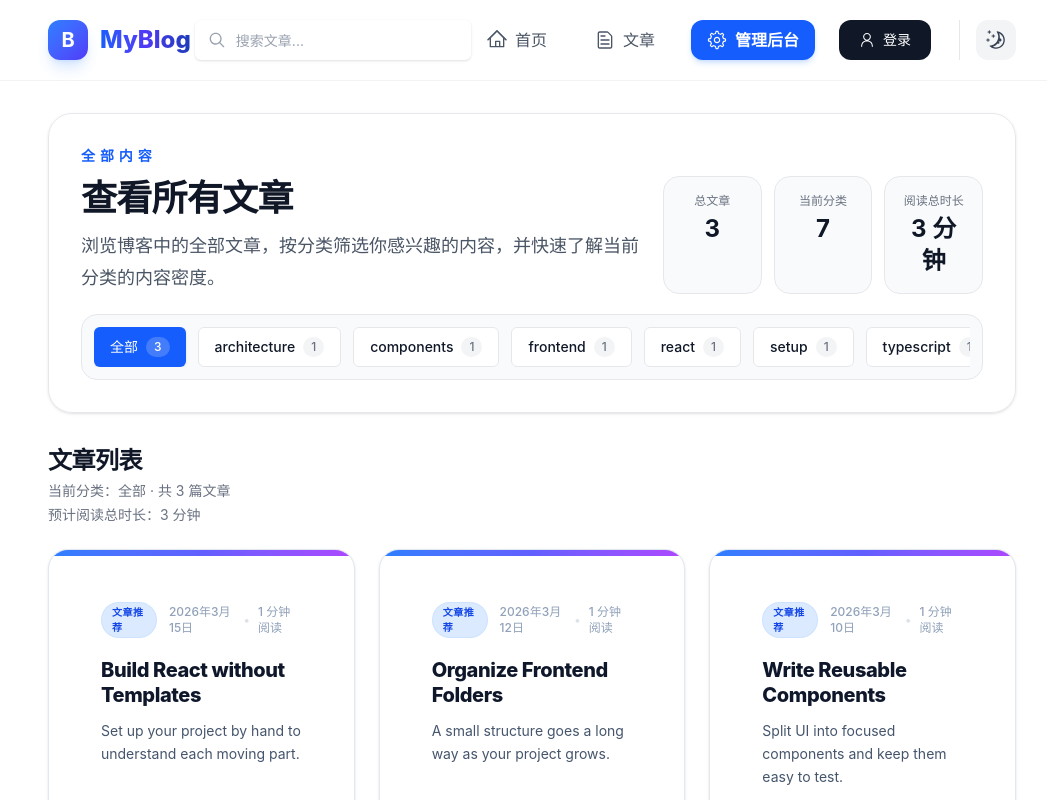
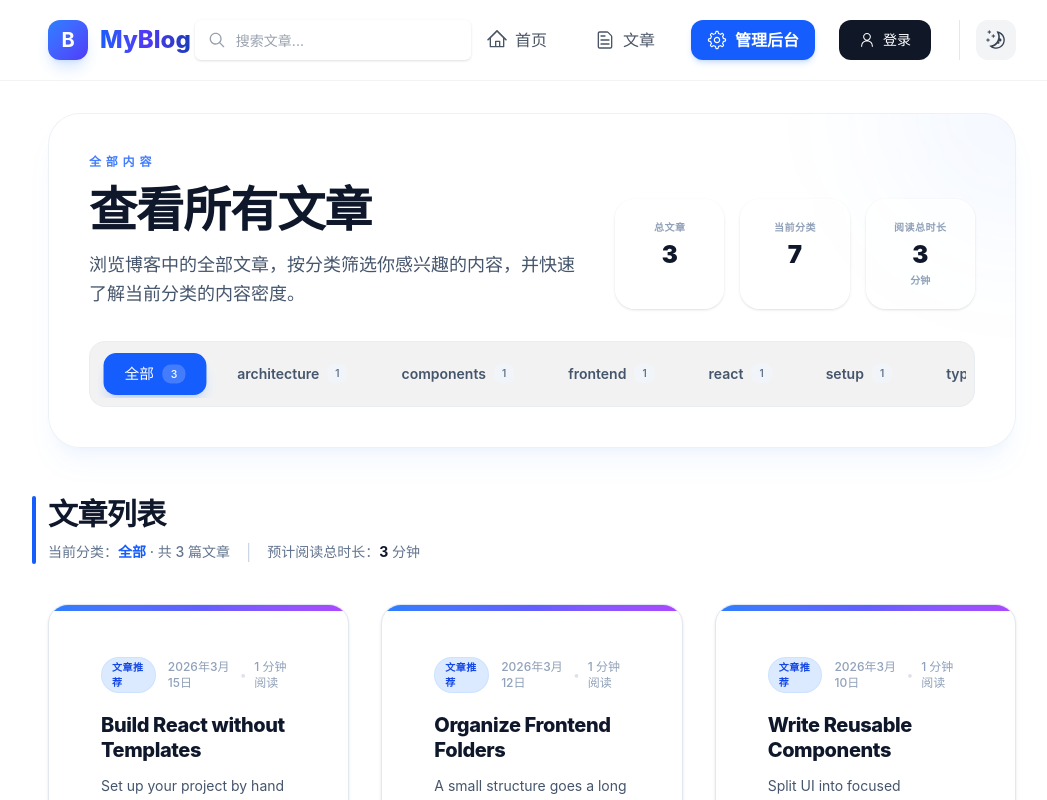
Before and after one commit to BqLee-AI/blog-FE, a React (Vite) app: page /articles in a window 1280 px wide. Shown: the top 800 px of the page, without its empty margins (108-1155 px from the left). Built offline with nearby package versions, Linux system fonts and the light colour scheme; no server answers.

Commit message:
style: 优化文章列表页视觉设计，保持设计系统一致性

```diff
--- a/src/pages/ArticlesPage.tsx
+++ b/src/pages/ArticlesPage.tsx
@@ -50,41 +50,44 @@ export default function ArticlesPage() {
   );
 
   return (
-    <div>
-      <header className="mb-8 space-y-5 rounded-3xl border border-gray-200 dark:border-gray-800 bg-white/80 dark:bg-gray-900/80 p-6 shadow-sm backdrop-blur md:p-8">
-        <div className="flex flex-col gap-4 md:flex-row md:items-end md:justify-between">
+    <div className="animate-fade-in">
+      <header className="mb-12 space-y-6 rounded-[2rem] border border-slate-200/60 dark:border-slate-800/60 bg-white/40 dark:bg-slate-900/40 p-8 shadow-xl shadow-blue-500/5 backdrop-blur-xl md:p-10 relative overflow-hidden">
+        <div className="absolute top-0 right-0 w-64 h-64 bg-blue-500/5 rounded-full blur-3xl -mr-32 -mt-32" />
+
+        <div className="relative z-10 flex flex-col gap-6 md:flex-row md:items-end md:justify-between">
           <div>
-            <p className="text-blue-600 dark:text-blue-400 font-bold text-sm tracking-[0.35em] uppercase mb-3">
+            <p className="text-blue-600 dark:text-blue-400 font-extrabold text-xs tracking-[0.4em] uppercase mb-4 opacity-80">
               全部内容
             </p>
-            <h1 className="text-3xl md:text-4xl font-bold text-gray-900 dark:text-white">
+            <h1 className="text-3xl md:text-5xl font-black text-slate-900 dark:text-white tracking-tight">
               查看所有文章
             </h1>
-            <p className="text-base md:text-lg text-gray-600 dark:text-gray-400 mt-3 max-w-3xl leading-8">
+            <p className="text-base md:text-lg text-slate-600 dark:text-slate-400 mt-4 max-w-3xl leading-relaxed font-medium">
               浏览博客中的全部文章，按分类筛选你感兴趣的内容，并快速了解当前分类的内容密度。
             </p>
           </div>
 
-          <div className="grid grid-cols-3 gap-3 text-center md:min-w-[320px]">
-            <div className="rounded-2xl bg-gray-50 dark:bg-gray-800 p-4 border border-gray-200 dark:border-gray-700">
-              <p className="text-xs text-gray-500 dark:text-gray-400 mb-1">总文章</p>
-              <p className="text-2xl font-bold text-gray-900 dark:text-white">{posts.length}</p>
+          <div className="grid grid-cols-3 gap-4 text-center md:min-w-[360px]">
+            <div className="rounded-[1.25rem] bg-white/60 dark:bg-slate-900/60 p-5 border border-white dark:border-slate-800 shadow-sm">
+              <p className="text-[10px] font-bold text-slate-400 dark:text-slate-500 mb-1 uppercase tracking-wider">总文章</p>
+              <p className="text-2xl font-black text-slate-900 dark:text-white">{posts.length}</p>
             </div>
-            <div className="rounded-2xl bg-gray-50 dark:bg-gray-800 p-4 border border-gray-200 dark:border-gray-700">
-              <p className="text-xs text-gray-500 dark:text-gray-400 mb-1">当前分类</p>
-              <p className="text-2xl font-bold text-gray-900 dark:text-white">
+            <div className="rounded-[1.25rem] bg-white/60 dark:bg-slate-900/60 p-5 border border-white dark:border-slate-800 shadow-sm">
+              <p className="text-[10px] font-bold text-slate-400 dark:text-slate-500 mb-1 uppercase tracking-wider">当前分类</p>
+              <p className="text-2xl font-black text-slate-900 dark:text-white">
                 {activeCategory === "全部" ? categories.length - 1 : 1}
               </p>
             </div>
-            <div className="rounded-2xl bg-gray-50 dark:bg-gray-800 p-4 border border-gray-200 dark:border-gray-700">
-              <p className="text-xs text-gray-500 dark:text-gray-400 mb-1">阅读总时长</p>
-              <p className="text-2xl font-bold text-gray-900 dark:text-white">{totalReadingMinutes} 分钟</p>
+            <div className="rounded-[1.25rem] bg-white/60 dark:bg-slate-900/60 p-5 border border-white dark:border-slate-800 shadow-sm">
+              <p className="text-[10px] font-bold text-slate-400 dark:text-slate-500 mb-1 uppercase tracking-wider">阅读总时长</p>
+              <p className="text-2xl font-black text-slate-900 dark:text-white">{totalReadingMinutes}</p>
+              <p className="text-[10px] font-bold text-slate-400 mt-0.5">分钟</p>
             </div>
           </div>
         </div>
 
-        <nav className="rounded-2xl bg-gray-50 dark:bg-gray-800 p-3 border border-gray-200 dark:border-gray-700">
-          <div className="flex items-center gap-3 overflow-x-auto whitespace-nowrap">
+        <nav className="relative z-10 rounded-2xl bg-slate-950/5 dark:bg-white/5 p-2 backdrop-blur-sm mt-8 border border-slate-200/50 dark:border-slate-800/50">
+          <div className="flex items-center gap-3 overflow-x-auto whitespace-nowrap px-2 py-1 no-scrollbar">
             {categories.map((category) => {
               const isActive = category === activeCategory;
               const categoryCount = category === "全部" ? posts.length : categoryCounts.get(category) ?? 0;
@@ -97,16 +100,16 @@ export default function ArticlesPage() {
                   variant={isActive ? "default" : "ghost"}
                   className={
                     isActive
-                      ? "inline-flex items-center gap-2 rounded-full px-4 py-2 font-medium shadow-sm"
-                      : "inline-flex items-center gap-2 rounded-full bg-white dark:bg-gray-900 px-4 py-2 text-gray-700 dark:text-gray-300 border border-gray-200 dark:border-gray-700 hover:border-blue-300 dark:hover:border-blue-700 hover:text-blue-600 dark:hover:text-blue-400 transition-colors"
+                      ? "inline-flex items-center gap-2 rounded-xl px-5 py-2.5 font-bold shadow-lg shadow-blue-500/20 bg-blue-600 hover:bg-blue-700 transition-all scale-105"
+                      : "inline-flex items-center gap-2 rounded-xl bg-transparent px-5 py-2.5 text-slate-600 dark:text-slate-400 font-semibold hover:bg-blue-50 dark:hover:bg-blue-900/20 hover:text-blue-600 dark:hover:text-blue-400 transition-all border border-transparent hover:border-blue-200 dark:hover:border-blue-800"
                   }
                 >
                   {category}
                   <span
                     className={
                       isActive
-                        ? "rounded-full bg-white/20 px-2 py-0.5 text-xs"
-                        : "rounded-full bg-gray-100 dark:bg-gray-700 px-2 py-0.5 text-xs text-gray-500 dark:text-gray-300"
+                        ? "rounded-lg bg-white/20 px-2 py-0.5 text-[10px]"
+                        : "rounded-lg bg-slate-100 dark:bg-slate-800 px-2 py-0.5 text-[10px] text-slate-500 dark:text-slate-400 group-hover:bg-blue-100 dark:group-hover:bg-blue-900"
                     }
                   >
                     {categoryCount}
@@ -119,32 +122,36 @@ export default function ArticlesPage() {
       </header>
 
       <section>
-        <div className="flex items-end justify-between gap-4 mb-6">
-          <div>
-            <h2 className="text-xl md:text-2xl font-bold text-gray-900 dark:text-white">文章列表</h2>
-            <p className="text-sm text-gray-500 dark:text-gray-400 mt-1">
-              当前分类：{activeCategory} · 共 {visiblePosts.length} 篇文章
-            </p>
-            <p className="text-sm text-gray-500 dark:text-gray-400 mt-1">
-              预计阅读总时长：{totalReadingMinutes} 分钟
-            </p>
+        <div className="flex items-end justify-between gap-4 mb-10">
+          <div className="relative">
+            <div className="absolute -left-4 top-0 bottom-0 w-1 bg-blue-600 rounded-full" />
+            <h2 className="text-2xl md:text-3xl font-black text-slate-900 dark:text-white tracking-tight">文章列表</h2>
+            <div className="flex flex-col md:flex-row md:items-center gap-2 md:gap-4 mt-2">
+              <p className="text-sm text-slate-500 dark:text-slate-400 font-medium">
+                当前分类：<span className="text-blue-600 dark:text-blue-400 font-bold">{activeCategory}</span> · 共 {visiblePosts.length} 篇文章
+              </p>
+              <span className="hidden md:inline text-slate-300 dark:text-slate-700">|</span>
+              <p className="text-sm text-slate-500 dark:text-slate-400 font-medium">
+                预计阅读总时长：<span className="text-slate-900 dark:text-white font-bold">{totalReadingMinutes}</span> 分钟
+              </p>
+            </div>
           </div>
         </div>
 
         {isLoading ? (
-          <div className="flex items-center justify-center min-h-[300px]">
+          <div className="flex items-center justify-center min-h-[400px]">
             <div className="text-center">
-              <div className="w-12 h-12 border-4 border-blue-200 dark:border-blue-800 border-t-blue-600 dark:border-t-blue-400 rounded-full animate-spin mx-auto mb-4"></div>
-              <p className="text-gray-600 dark:text-gray-400">加载文章中...</p>
+              <div className="w-14 h-14 border-[3px] border-blue-100 dark:border-blue-900/30 border-t-blue-600 dark:border-t-blue-500 rounded-full animate-spin mx-auto mb-6"></div>
+              <p className="text-slate-500 dark:text-slate-400 font-medium">加载文章中...</p>
             </div>
           </div>
         ) : visiblePosts.length === 0 ? (
-          <div className="text-center py-16 bg-gray-50 dark:bg-gray-800 rounded-2xl border border-dashed border-gray-200 dark:border-gray-700">
-            <p className="text-gray-500 dark:text-gray-400 text-lg">暂无文章</p>
-            <p className="text-sm text-gray-400 dark:text-gray-500 mt-2">当前分类没有内容，试试切换到其他标签。</p>
+          <div className="text-center py-24 bg-slate-50/50 dark:bg-slate-900/50 rounded-[2rem] border-2 border-dashed border-slate-200 dark:border-slate-800">
+            <p className="text-slate-400 dark:text-slate-500 text-xl font-bold">暂无文章</p>
+            <p className="text-sm text-slate-400 dark:text-slate-500 mt-3">当前分类没有内容，试试切换到其他标签。</p>
           </div>
         ) : (
-          <div className="grid grid-cols-1 md:grid-cols-2 lg:grid-cols-3 gap-6">
+          <div className="grid grid-cols-1 md:grid-cols-2 lg:grid-cols-3 gap-8">
             {visiblePosts.map((post) => (
               <PostCard key={post.id} post={post} />
             ))}
```
